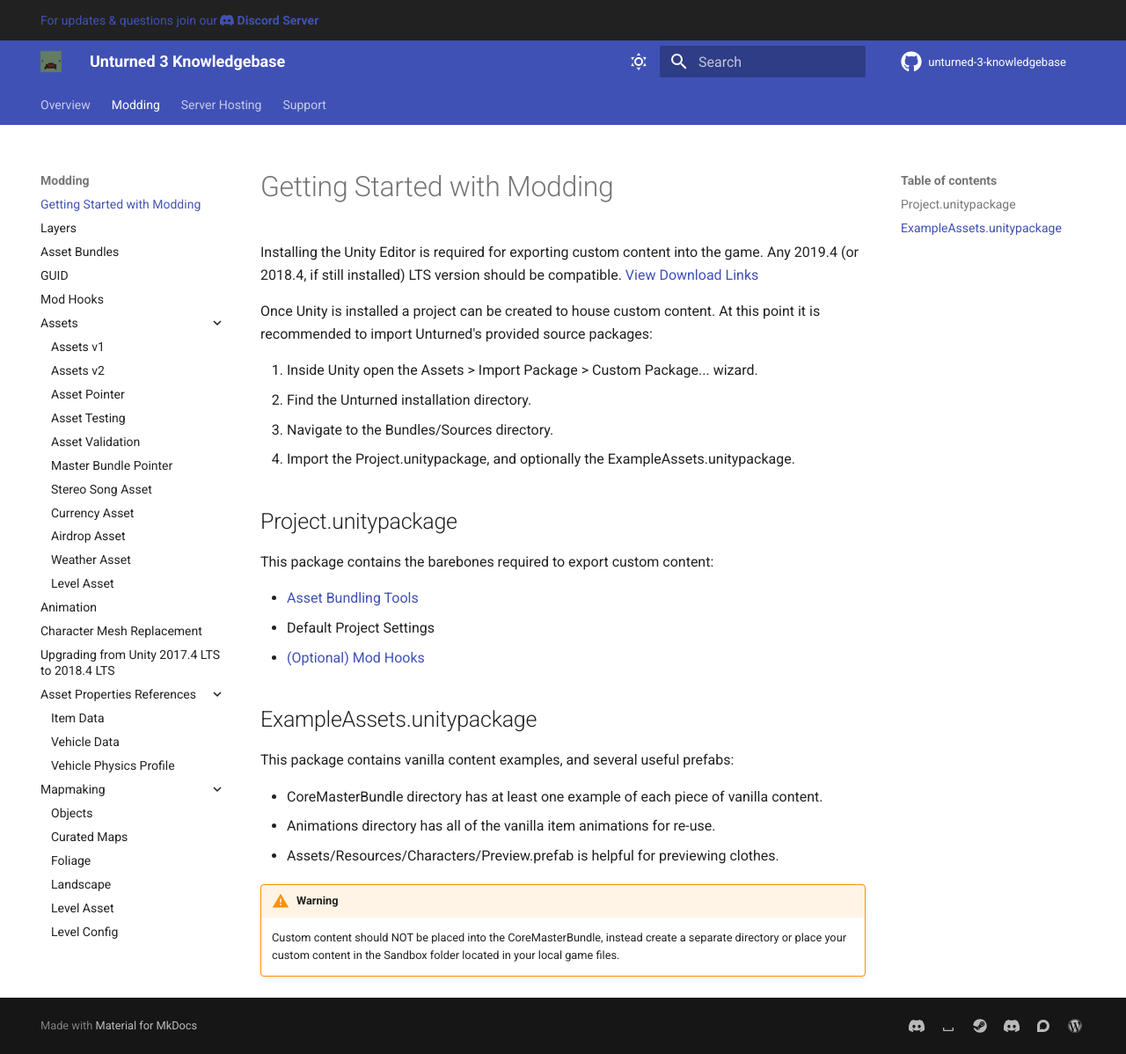
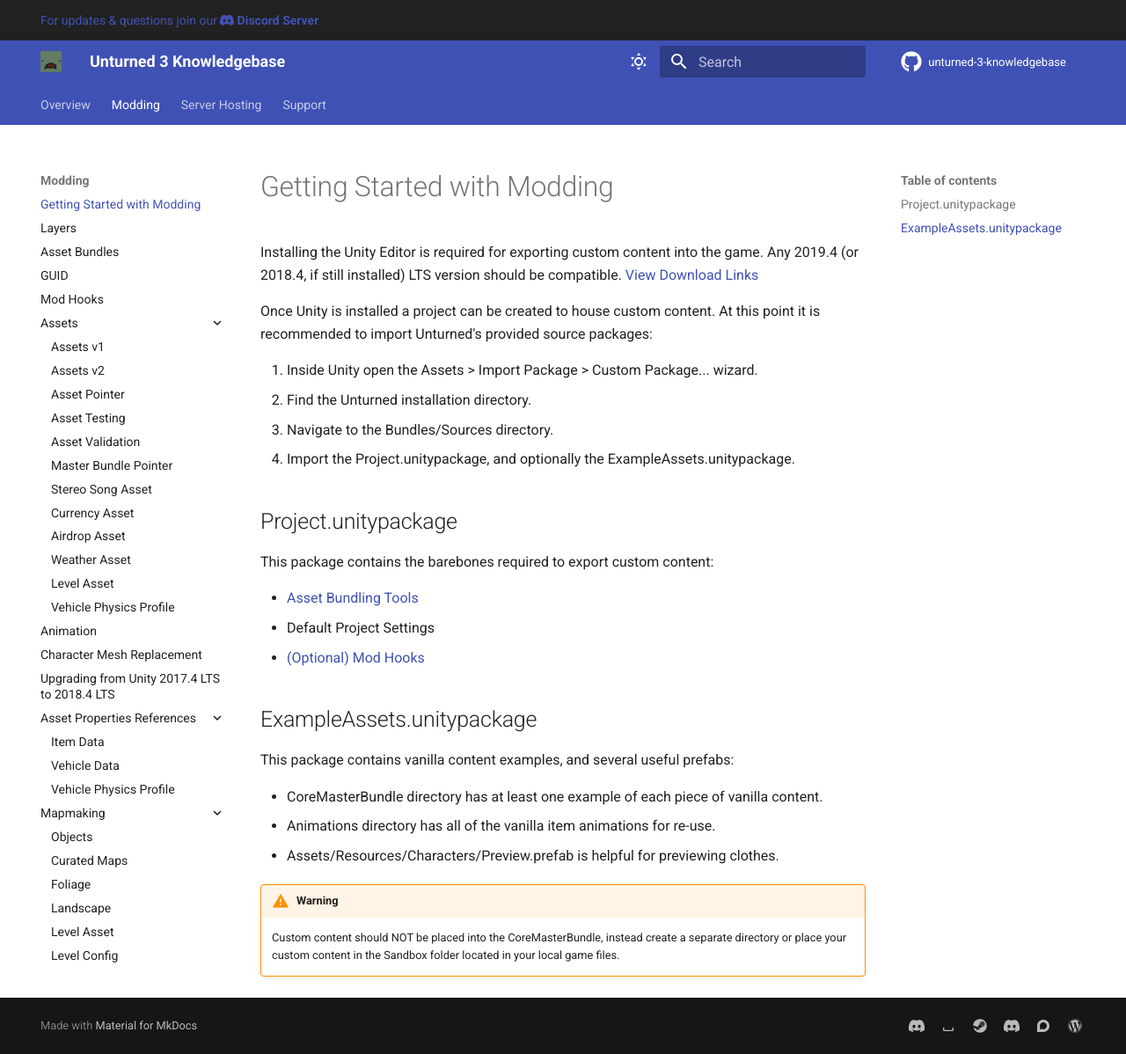
Before and after one commit to unturned-info/unturned-3-knowledgebase, an MkDocs documentation site: the page built from docs/Modding/GettingStarted.md, in a window 1280 px wide and 1198 px high. Shown: the whole window at 88% size. Built offline with MkDocs 1.6.1 and Material for MkDocs 9.7.7, drawn with Linux system fonts in a browser that asks for light colours; comment, search, counter and statistics services are not loaded; part of the change alters nothing that is shown.

```diff
--- a/mkdocs.yml
+++ b/mkdocs.yml
@@ -123,6 +123,7 @@ nav:
       - 'Modding/AirdropAsset.md'
       - 'Modding/WeatherAsset.md'
       - 'Modding/mapmaking/LevelAsset.md'
+      - 'Modding/VehiclePhysicsProfile.md'
     - 'Modding/Animation.md'
     - 'Modding/CharacterMeshReplacement.md'
     - 'Modding/Unity2018.md'
```
